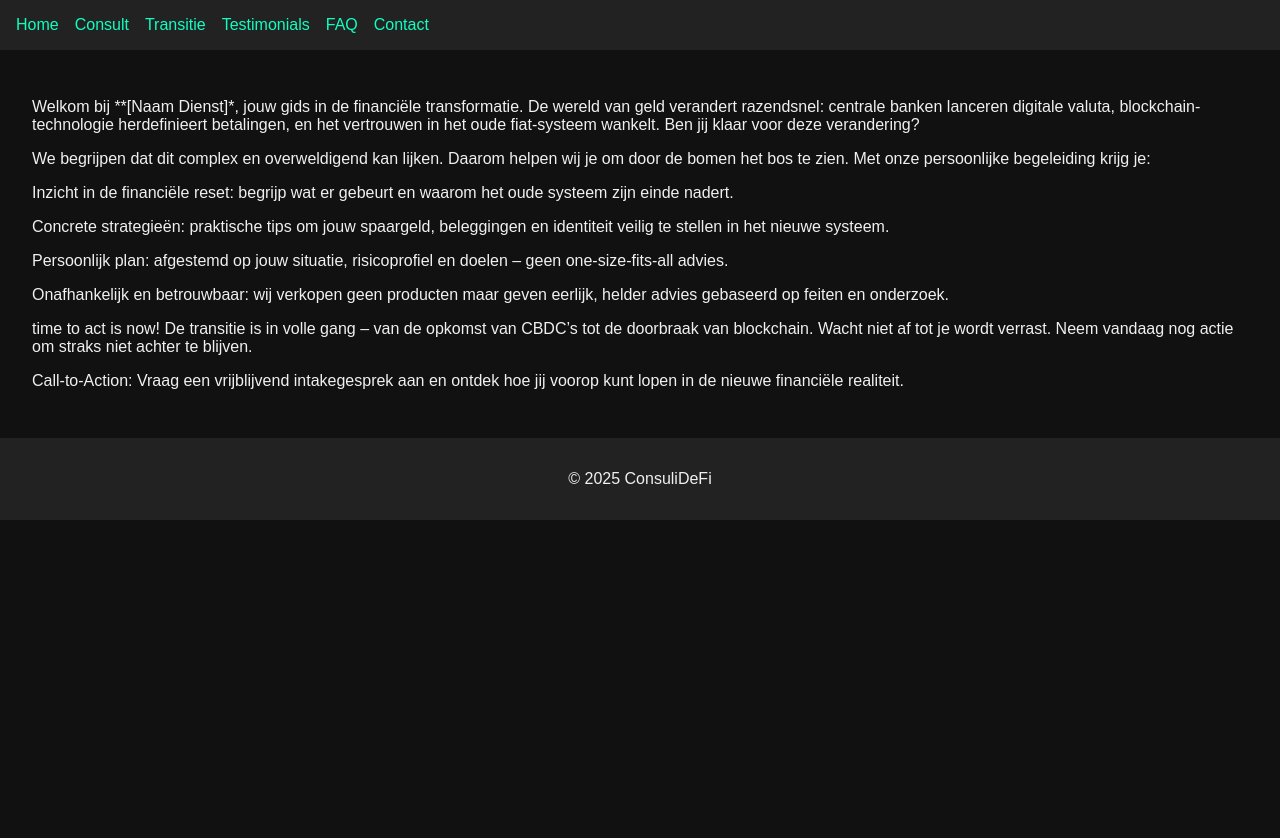
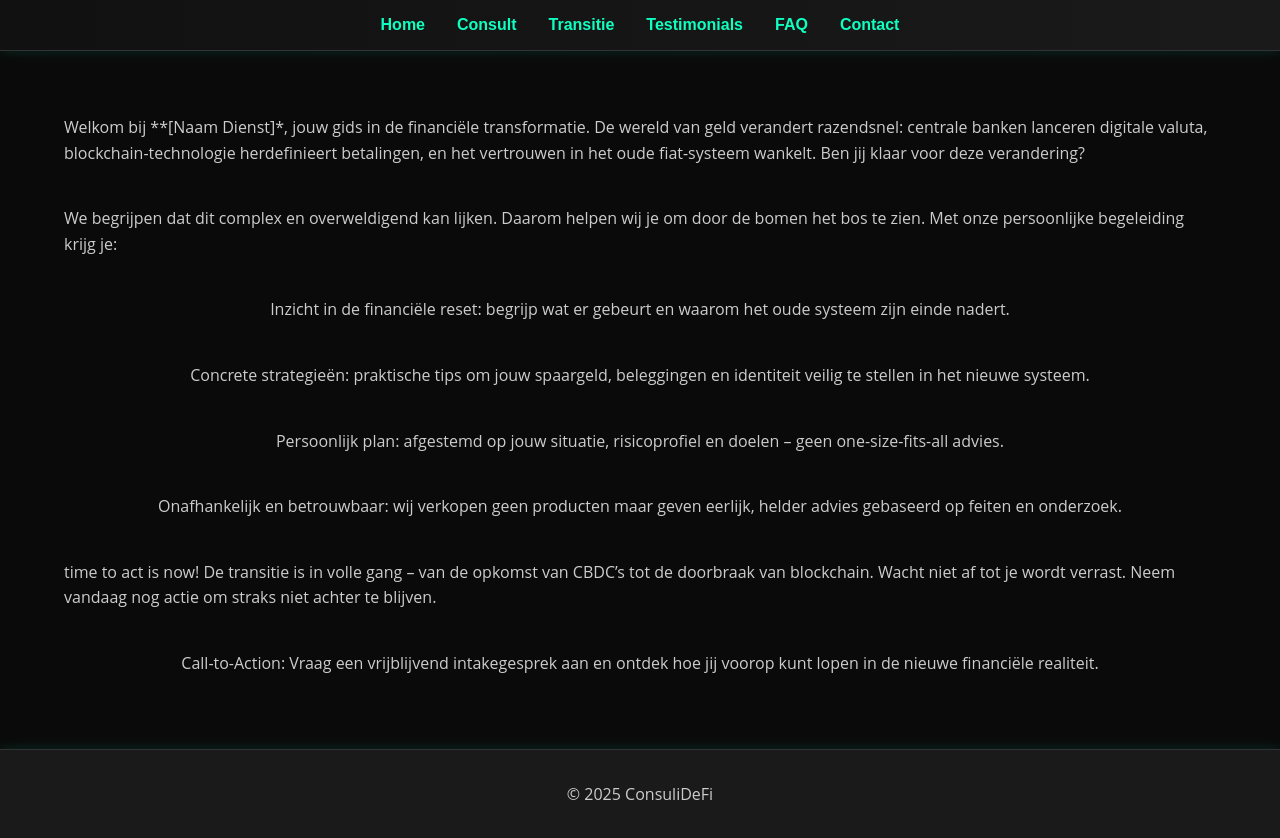
Before and after one commit to gemenenik/ConsoliDeFi, a plain HTML site: page index.html in a window 1280 px wide. Before the commit the page ends 800 px from the top, so only its background shows below. Drawn offline with Linux system fonts and the light colour scheme.

Commit message:
Update style.css

```diff
--- a/style.css
+++ b/style.css
@@ -24,3 +24,139 @@ footer {
   text-align: center;
   background: #222;
 }
+
+body.dark-theme {
+  background-color: #0a0a0a;
+  color: #e0e0e0;
+  font-family: 'Orbitron', sans-serif;
+  margin: 0;
+  padding: 0;
+  min-height: 100vh;
+  display: flex;
+  flex-direction: column;
+}
+
+/* NAVIGATION BAR */
+nav {
+  background: linear-gradient(90deg, #111, #1a1a1a);
+  padding: 1rem 2rem;
+  display: flex;
+  justify-content: center;
+  gap: 2rem;
+  border-bottom: 1px solid #333;
+  box-shadow: 0 2px 10px rgba(0, 255, 200, 0.1);
+}
+
+nav a {
+  color: #0fffc1;
+  text-decoration: none;
+  font-weight: bold;
+  position: relative;
+  transition: color 0.3s;
+}
+
+nav a::after {
+  content: '';
+  position: absolute;
+  left: 0;
+  bottom: -4px;
+  width: 0%;
+  height: 2px;
+  background: #0fffc1;
+  transition: width 0.3s;
+}
+
+nav a:hover {
+  color: #00ffd5;
+}
+nav a:hover::after {
+  width: 100%;
+}
+
+/* MAIN CONTENT */
+main {
+  flex: 1;
+  padding: 3rem 5%;
+  display: flex;
+  flex-direction: column;
+  align-items: center;
+  justify-content: center;
+}
+
+/* FUTURISTIC BOX COMPONENTS */
+.futuristic-box {
+  background: rgba(255, 255, 255, 0.03);
+  border: 1px solid rgba(0, 255, 200, 0.2);
+  border-radius: 1rem;
+  padding: 2rem;
+  box-shadow: 0 0 20px rgba(0, 255, 200, 0.1);
+  transition: transform 0.3s, box-shadow 0.3s;
+  max-width: 800px;
+  width: 100%;
+}
+
+.futuristic-box:hover {
+  transform: translateY(-5px);
+  box-shadow: 0 0 40px rgba(0, 255, 200, 0.3);
+}
+
+/* FOOTER */
+footer {
+  padding: 1rem;
+  text-align: center;
+  background: #1a1a1a;
+  border-top: 1px solid #333;
+  font-size: 0.9rem;
+  color: #888;
+  box-shadow: 0 -2px 10px rgba(0, 255, 200, 0.1);
+}
+
+/* Optional: Glow animation for ambient feel */
+@keyframes glowPulse {
+  0%, 100% {
+    box-shadow: 0 0 10px #0fffc1, 0 0 20px #0fffc1;
+  }
+  50% {
+    box-shadow: 0 0 20px #0fffc1, 0 0 40px #0fffc1;
+  }
+}
+
+.glowing {
+  animation: glowPulse 2s infinite;
+}
+
+/* Load a futuristic font if needed */
+@import url('https://fonts.googleapis.com/css2?family=Orbitron:wght@400;700&display=swap');
+
+/* Add to your existing CSS */
+
+/* Import Open Sans */
+@import url('https://fonts.googleapis.com/css2?family=Open+Sans&display=swap');
+
+/* Paragraphs in Open Sans */
+p {
+  font-family: 'Open Sans', sans-serif;
+  font-size: 1rem;
+  line-height: 1.6;
+  margin-bottom: 1.5rem;
+  color: #cccccc;
+}
+
+/* Fake image style with glow */
+.fake-image {
+  width: 100%;
+  max-width: 600px;
+  height: 300px;
+  background: linear-gradient(135deg, #111, #222);
+  border: 1px solid rgba(0, 255, 200, 0.2);
+  box-shadow: 0 0 30px rgba(0, 255, 200, 0.1);
+  border-radius: 0.75rem;
+  margin: 2rem 0;
+  display: flex;
+  align-items: center;
+  justify-content: center;
+  color: #0fffc1;
+  font-family: 'Orbitron', sans-serif;
+  text-transform: uppercase;
+  letter-spacing: 1px;
+}
```
